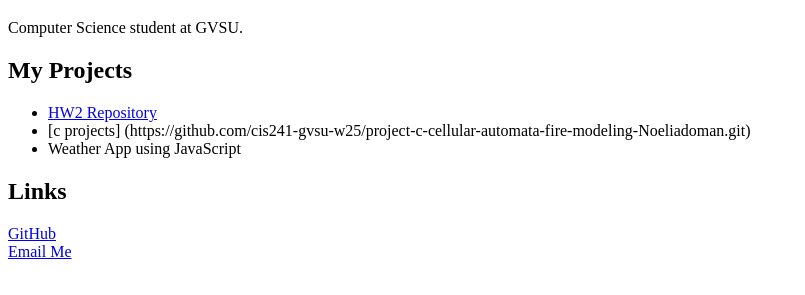
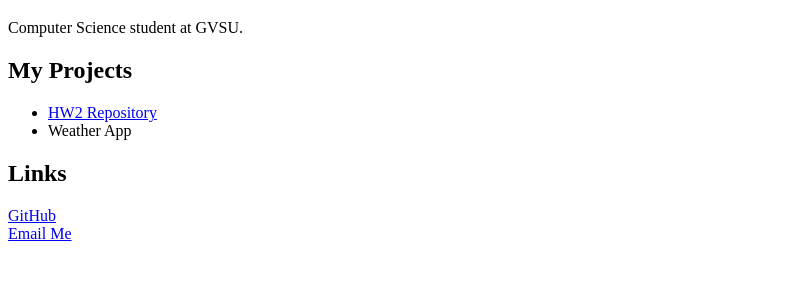
Before and after one commit to Noeliadoman/DOMAN, a plain HTML site: page index.html in a window 1280 px wide. Shown: the part 61-356 px from the top of the page, without its empty margins (0-805 px from the left). Drawn offline with Linux system fonts and the light colour scheme.

Commit message:
Update index.html

```diff
--- a/index.html
+++ b/index.html
@@ -11,8 +11,7 @@
   <h2>My Projects</h2>
   <ul>
     <li><a href="https://github.com/YOUR_USERNAME/hw2">HW2 Repository</a></li>
-    <li>[c projects] (https://github.com/cis241-gvsu-w25/project-c-cellular-automata-fire-modeling-Noeliadoman.git)</li>
-    <li>Weather App using JavaScript</li>
+    <li>Weather App</li>
   </ul>
 
   <h2>Links</h2>
```
